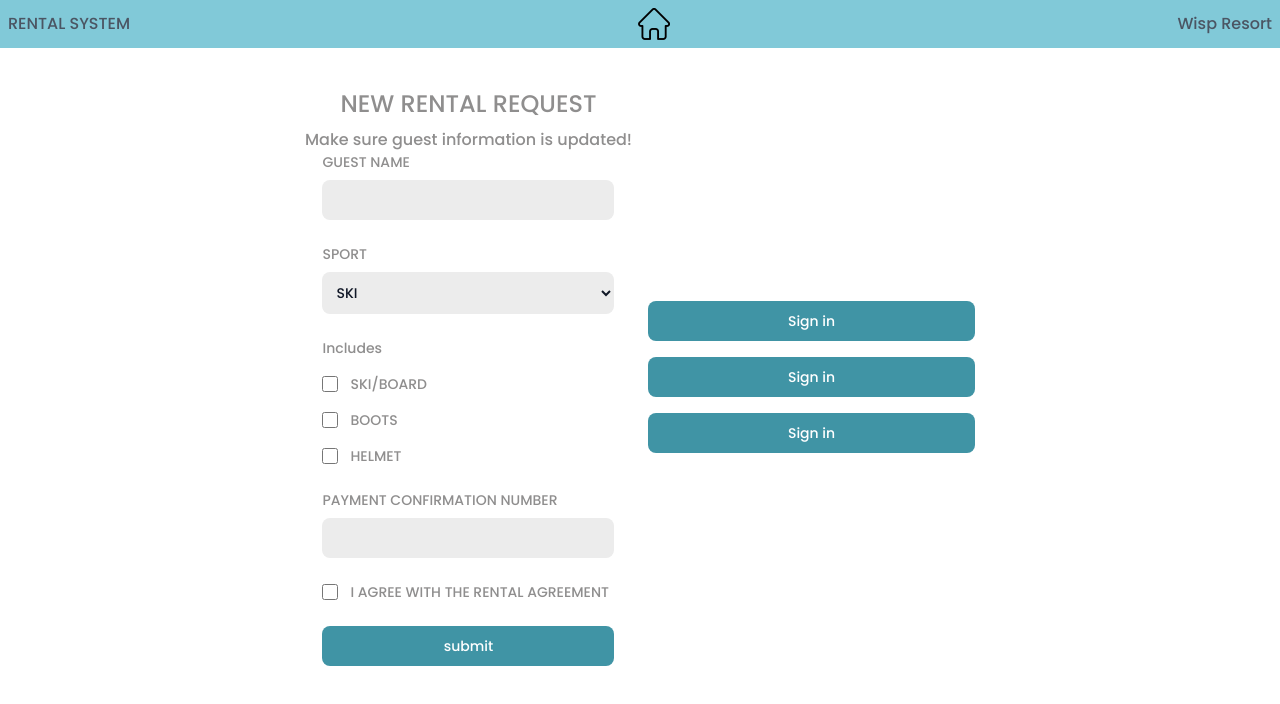
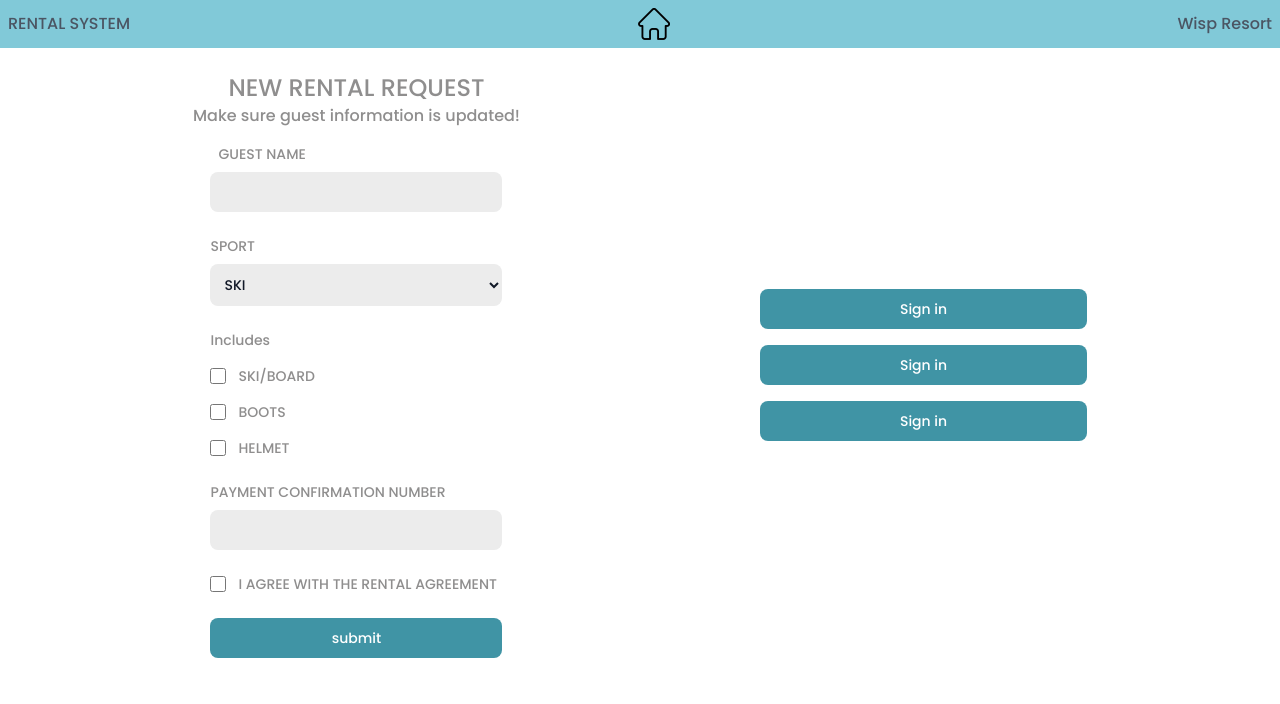
Before and after one commit to GustavoBeretta/Ski-Rental-System-Web, a Next.js app in the folder rental-system/: page / in a window 1280 px wide. Shown: the top 704 px of the page. Built offline with nearby package versions, Linux system fonts and the light colour scheme.

Commit message:
fix spacing

```diff
--- a/rental-system/src/app/page.js
+++ b/rental-system/src/app/page.js
@@ -1,14 +1,13 @@
 export default function Home() {
   return (
-    <main className="flex min-h-screen flex-col items-center justify-between mt-10
-    ">
-      <div className="grid grid-cols-1 md:grid-cols-2 gap-4">
+    <main className="flex flex-col items-center justify-between pt-6 py-0 mb-0">
+      <div className="grid grid-cols-1 md:grid-cols-2 gap-4 gap-x-60">
         <div className="flex flex-col items-center justify-center">
           <h1 className="text-2xl text-[#8F8E8E]">NEW RENTAL REQUEST</h1>
-          <h2 className="text-l text-[#8F8E8E] mt-2">Make sure guest information is updated!</h2>
+          <h2 className="text-[#8F8E8E] mb-2">Make sure guest information is updated!</h2>
           <form className="space-y-4 md:space-y-6" action="#">
             <div>
-              <label htmlFor="email" className="block mb-2 text-sm font-medium text-[#8F8E8E]">GUEST NAME</label>
+              <label htmlFor="email" className="block m-2 text-sm font-medium text-[#8F8E8E]">GUEST NAME</label>
               <input type="email" name="email" id="email" className="bg-[#ECECEC] border-gray-300 text-gray-900 sm:text-sm rounded-lg focus:ring-primary-600 focus:border-primary-600 block w-full p-2.5" required=""/>
             </div>
             <div>
```
